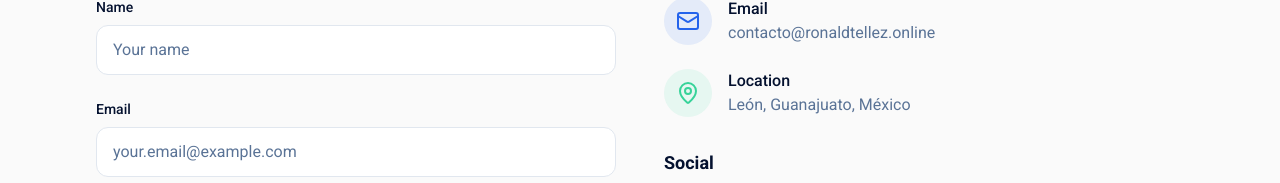
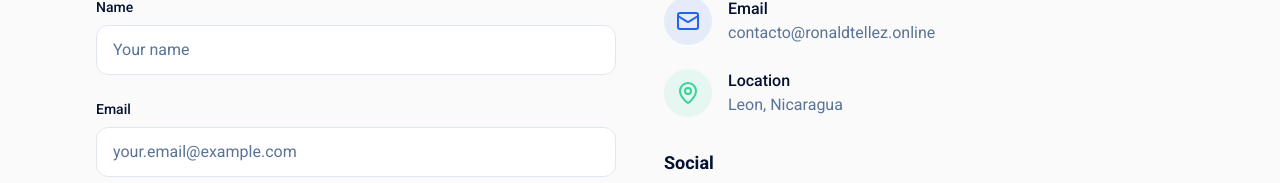
Before and after one commit to zeta-develop/portafolio, a React (Vite) app: page / in a window 1280 px wide. Shown: the part 4315-4498 px from the top of the page. Built offline with nearby package versions, Linux system fonts and the light colour scheme.

Commit message:
Visual edit in Lovable
Edited UI in Lovable

```diff
--- a/src/components/Contact.tsx
+++ b/src/components/Contact.tsx
@@ -113,7 +113,7 @@ const Contact: React.FC = () => {
                   </div>
                   <div>
                     <p className="font-medium text-foreground">{t('contact.location')}</p>
-                    <p className="text-muted-foreground">León, Guanajuato, México</p>
+                    <p className="text-muted-foreground">Leon, Nicaragua</p>
                   </div>
                 </div>
               </div>
```
